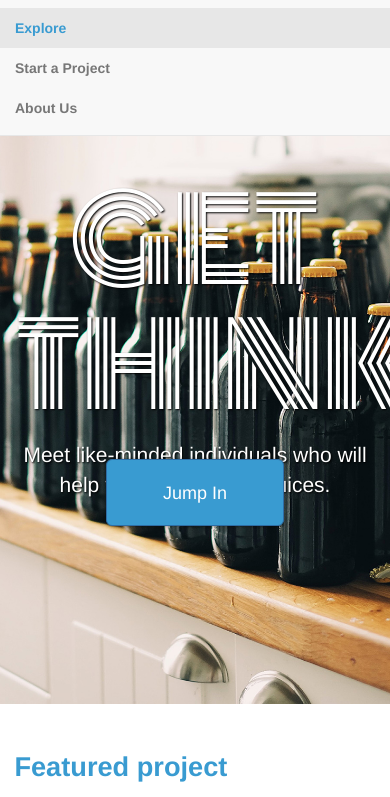
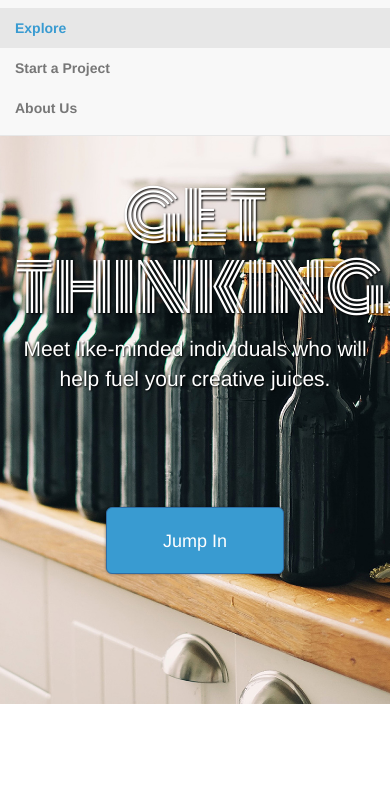
Before and after one commit to oseibhadode/jumpstart, a plain HTML site: page index.html in a window 390 px wide. Shown: the top 797 px of the page. Drawn offline with nearby package versions, Linux system fonts and the light colour scheme; a web font is replaced by a local one.

Commit message:
minor changes to html code for mobile view

```diff
--- a/resources/css/style.css
+++ b/resources/css/style.css
@@ -86,6 +86,15 @@ html {
   .text-center p {
     width: auto;
   }
+
+  .btn {
+    margin-top: 5.8rem;
+  }
+
+  .text-center h1 {
+    font-size: 4.1rem;
+    /*margin-top: .85rem;*/
+  }
 }
 
 #sect {
```
